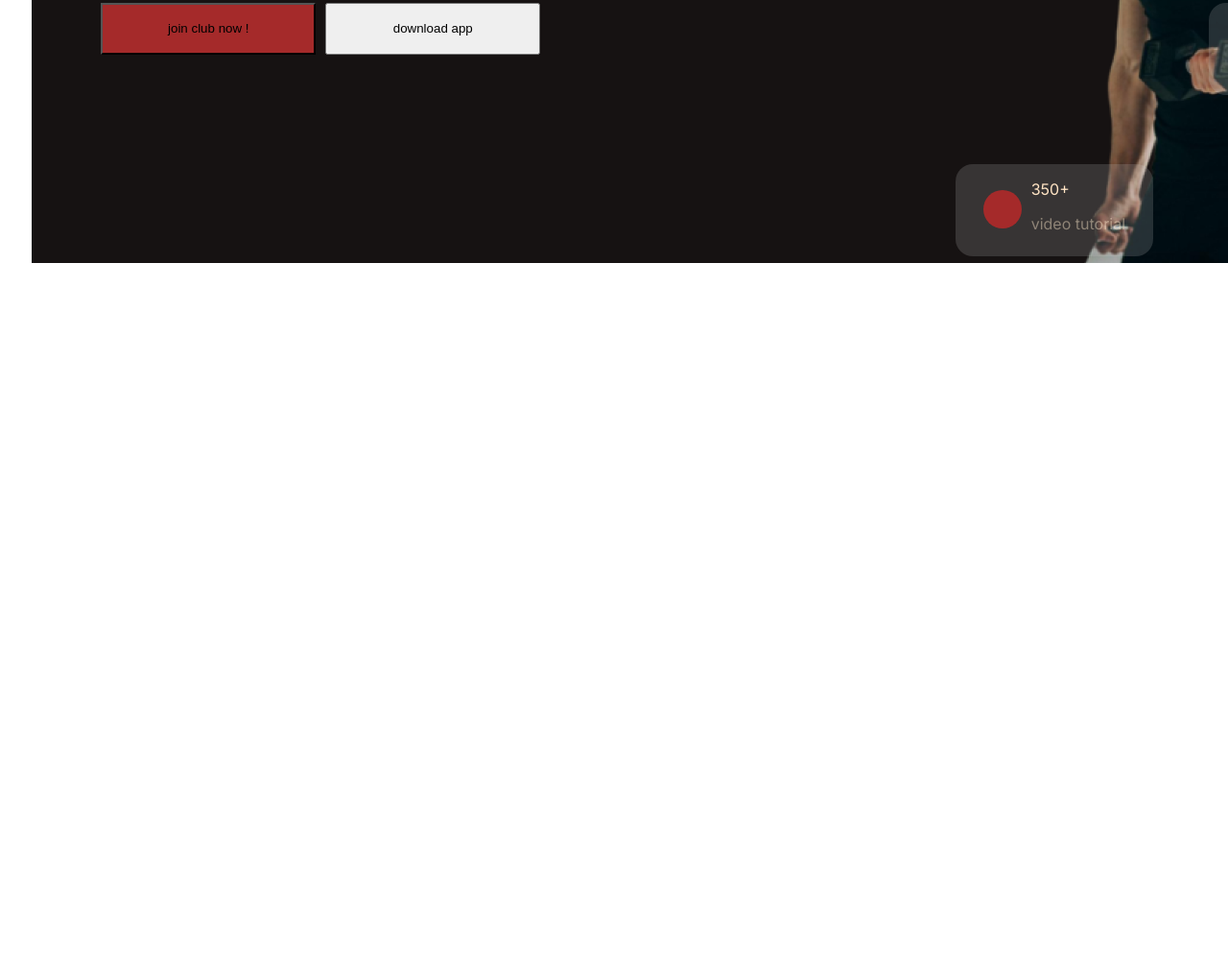
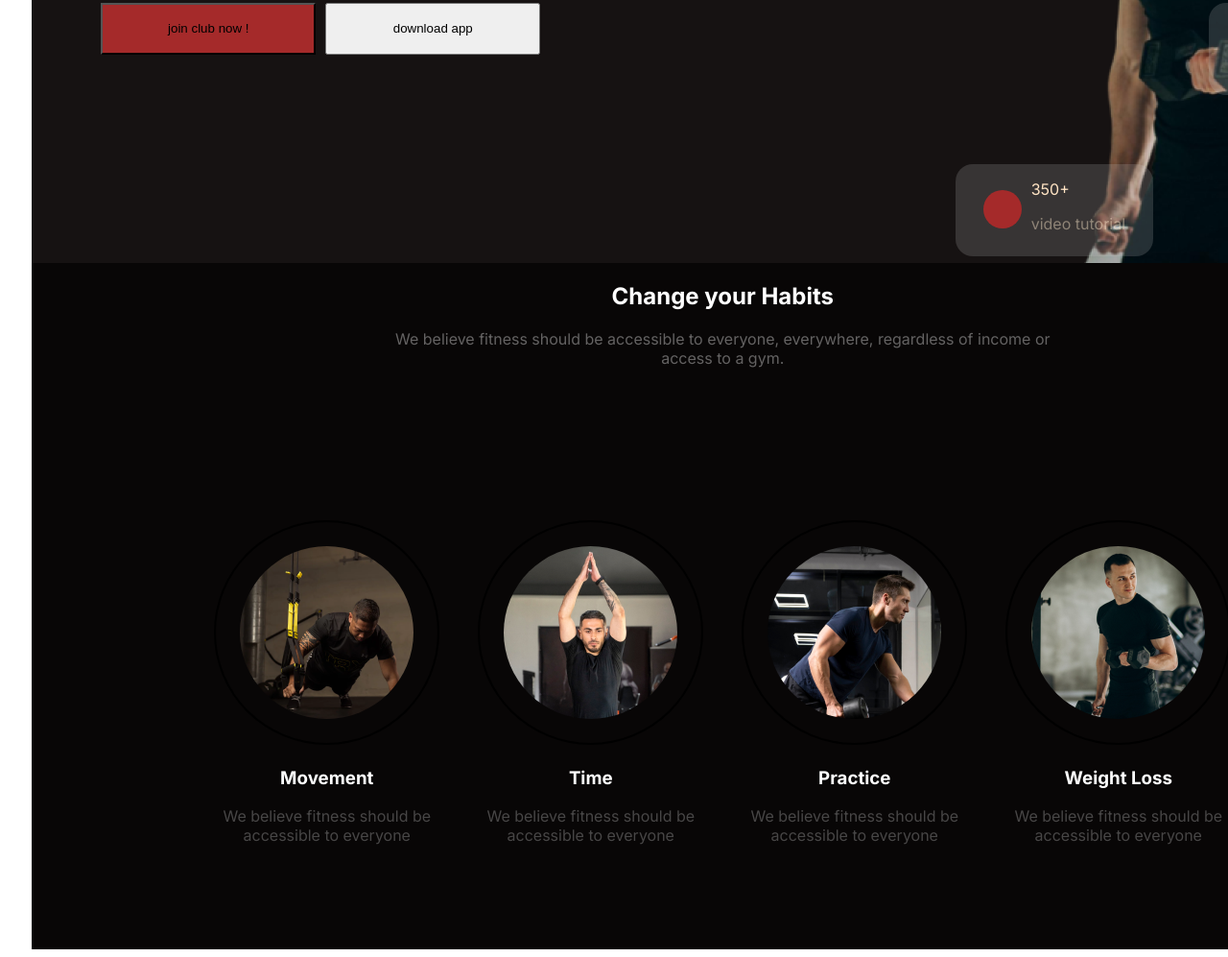
Before and after one commit to imranruman/Assignment-2, a plain HTML site: page index.html in a window 1280 px wide. Shown: the part 449-1446 px from the top of the page at 96% size. Before the commit the page ends 800 px from the top, so only its background shows below. Drawn offline with Linux system fonts and the light colour scheme.

Commit message:
added change your habits slide

```diff
--- a/index.html
+++ b/index.html
@@ -82,7 +82,56 @@
 
 
     </header>
-    <main>
+    <main class="fit-4">
+        <section>
+            <div class="slide-2">
+                <h1 class="text-3">Change your Habits</h1>
+                <p class="text-4">We believe fitness should be accessible to everyone, everywhere, regardless of income or <br>
+                 access to a gym.</p>
+         </div>
+
+         <section class="image-1">
+            <div >
+                <div>
+                     <img class="ima-ge" src="images/image 3.png" alt="">
+                     <h3 class="text-5">Movement</h3>
+                     <p class="text-6">We believe fitness should be <br>
+                         accessible to everyone</p>
+                </div>
+            </div>
+
+            <div>
+                <div>
+                     <img class="ima-ge" src="images/image 2.png" alt="">
+                     <h3 class="text-5">Time</h3>
+                     <p class="text-6">We believe fitness should be <br>
+                         accessible to everyone</p>
+                </div>
+            </div>
+
+            <div>
+                <div>
+                     <img class="ima-ge" src="images/image 4.png" alt="">
+                     <h3 class="text-5">Practice</h3>
+                     <p class="text-6">We believe fitness should be <br>
+                         accessible to everyone</p>
+                </div>
+            </div>
+
+            <div>
+                <div>
+                     <img class="ima-ge" src="images/image 5.png" alt="">
+                     <h3 class="text-5">Weight Loss</h3>
+                     <p class="text-6">We believe fitness should be <br>
+                         accessible to everyone</p>
+                </div>
+            </div>
+        </section>
+
+
+
+        </section>
+
 
     </main>
     <footer>
--- a/styles/fitness.css
+++ b/styles/fitness.css
@@ -69,6 +69,7 @@
     justify-content: center;
     margin-left: 48%;
     margin-top: 5%;
+
 }
 
 
@@ -177,3 +178,55 @@ nav ul{
     justify-content: end;
     margin-left: 53%;
 }
+
+.fit-4{
+    width: 1440px;
+    height: 715px;
+    margin-left: 2%;
+    margin-right: 2%;
+    background-color: rgb(8, 6, 6);
+
+}
+
+.text-3{
+    color: white;
+    size: 700px;
+}
+.text-4{
+    color: rgba(255, 255, 255, 0.371);
+    size: 50px;
+
+}
+
+.fit-4{
+    display: flex;
+    flex-direction: row;
+    justify-content: center;
+    text-align: center;
+}
+
+.text-5{
+    color: white;
+    size: 600px;
+}
+
+.text-6{
+    color: rgba(255, 255, 255, 0.259);
+    size: 50px;
+}
+
+.ima-ge{
+    border: 2px solid black;
+    padding: 25px;
+    border-radius: 50%;
+}
+
+.image-1{
+    display: flex;
+    flex-direction: row;
+    justify-content: center;
+    margin-top: 15%;
+    margin-right: 20%;
+    margin-left: 20%;
+    gap: 40px;
+}
```
